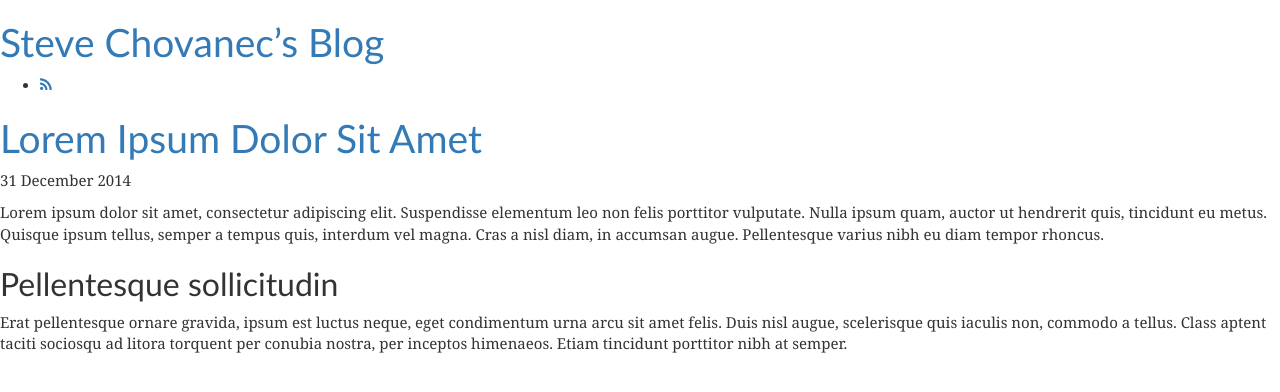
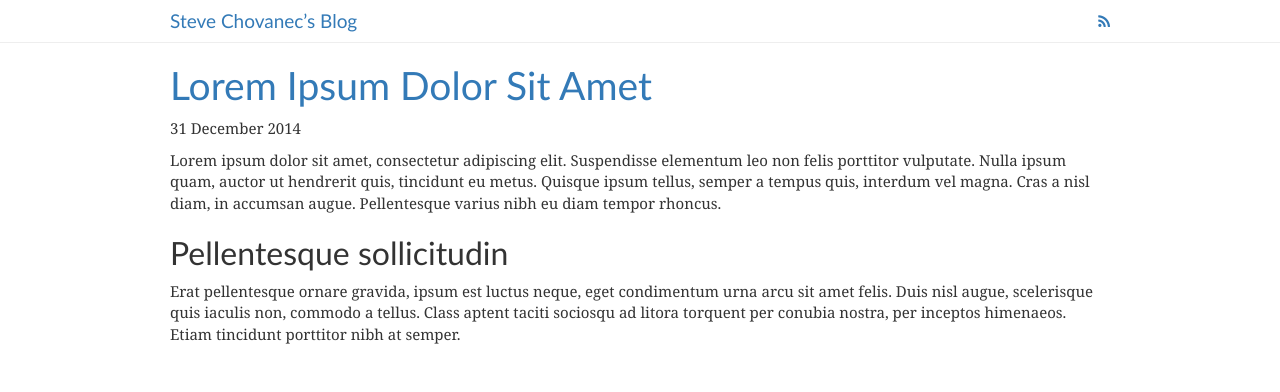
Before and after one commit to schovanec/schovanec.github.io, a Jekyll site: the page built from index.html, in a window 1280 px wide. Shown: the top 392 px of the page. Built offline with Jekyll 4.4.1, drawn with Linux system fonts in a browser that asks for light colours; nearby versions of some CDN libraries; library files that are not in the unit come from our copies; Markdown is read by kramdown in place of the engine named in the settings; the list of posts is cut into pages by our own code.

Commit message:
start work on a custom theme

```diff
--- a/_includes/header.html
+++ b/_includes/header.html
@@ -1,4 +1,4 @@
-<header>
+<header class="site-header">
 	<hgroup>
 		<h1><a href="/">{{ site.name }}</a></h1>
 		<ul>
--- /dev/null
+++ b/_sass/_base.scss
@@ -0,0 +1,7 @@
+.clearfix {
+	&:after {
+		content: "";
+		display: table;
+		clear: both;
+	}
+}
--- a/_sass/_typography.scss
+++ b/_sass/_typography.scss
@@ -73,6 +73,22 @@ ol {
   ul,
   ol {
     margin-bottom: 0;
+  }
+}
+
+.list-unstyled {
+  padding-left: 0;
+  list-style: none;
+}
+
+.list-inline {
+  @extend .list-unstyled;
+  margin-left: -5px;
+
+  > li {
+    display: inline-block;
+    padding-left: 5px;
+    padding-right: 5px;
   }
 }
 
--- a/_sass/_variables.scss
+++ b/_sass/_variables.scss
@@ -12,6 +12,20 @@ $link-hover-color: darken($link-color, 15%);
 
 $hr-border: $gray-lighter;
 
+// screen sizes
+$screen-sm: 768px;
+$screen-sm-min: $screen-sm;
+$screen-md: 992px;
+$screen-md-min: $screen-md;
+$screen-lg: 1200px;
+$screen-lg-min: $screen-lg;
+
+// container sizes
+$gutter-size: 30px;
+$container-sm: 720px + $gutter-size;
+$container-md: 940px + $gutter-size;
+$container-lg: 1140px + $gutter-size;
+
 // fonts
 $font-family-serif: Georgia, Times, 'Times New Roman', serif;
 $font-family-sans-serif: 'Trebuchet MS', 'Lucida Grande', 'Lucida Sans Unicode', 'Lucida Sans', Tahoma, sans-serif;
@@ -19,11 +33,12 @@ $font-family-monospace: Menlo, Monaco, Consolas, "Courier New", monospace;
 
 $font-family-base: $font-family-serif;
 $font-size-base: 15px;
+$font-size-large: ceil(($font-size-base * 1.25));
 
 $font-size-h1: floor(($font-size-base * 2.6));
 $font-size-h2: floor(($font-size-base * 2.15));
 $font-size-h3: ceil(($font-size-base * 1.7));
-$font-size-h4: ceil(($font-size-base * 1.25));
+$font-size-h4: $font-size-large;
 $font-size-h5: $font-size-base;
 $font-size-h6: ceil(($font-size-base * 0.85));
 
@@ -42,7 +57,7 @@ $headings-color: inherit;
 $headings-small-color: $gray-light;
 
 // block quotes
-$blockquote-font-size: ($font-size-base * 1.25);
+$blockquote-font-size: $font-size-large;
 $blockquote-border-color: $gray-lighter;
 $blockquote-small-color: $gray-light;
 
@@ -54,3 +69,6 @@ $kbd-bg: #333;
 $pre-color: $gray-dark;
 $pre-bg: #f5f5f5;
 $pre-border-color: #ccc;
+
+// site header
+$site-header-border-color: $gray-lighter;
--- a/css/site.scss
+++ b/css/site.scss
@@ -3,4 +3,57 @@
 ---
 @import "variables";
 @import "normalize";
+@import "base";
 @import "typography";
+
+.container {
+	box-sizing: border-box;
+
+	margin-right: auto;
+  margin-left: auto;
+  padding: 0 ($gutter-size / 2);
+
+  @media (min-width: $screen-sm-min) {
+  	width: $container-sm;
+  }
+
+  @media (min-width: $screen-md-min) {
+  	width: $container-md;
+  }
+
+  @media (min-width: $screen-lg-min) {
+  	with: $container-lg;
+  }
+}
+
+#content {
+	@extend .container;
+}
+
+.site-header {
+	@extend .clearfix;
+
+	padding: ($line-height-computed / 2) 0;
+
+	border-bottom: 1px solid $site-header-border-color;
+
+	hgroup {
+		@extend .container;
+	}
+
+	:hover, :focus { text-decoration: none; }
+
+	h1, ul { margin: 0; }
+
+	h1 {
+		font-size: $font-size-large;
+		float: left;
+
+	}
+
+	ul {
+		@extend .list-unstyled;
+
+		float: right;
+	}
+}
--- a/index.html
+++ b/index.html
@@ -2,6 +2,7 @@
 layout: default
 ---
 
+<main id="content">
 {% for post in paginator.posts %}
 	<article>
 		<h1 class="post-title">
@@ -15,6 +16,7 @@ layout: default
 		</div>
 	</article>
 {% endfor %}
+</main>
 
 <!-- div class="row">
 	<div class="col-md-12 text-center">
```
